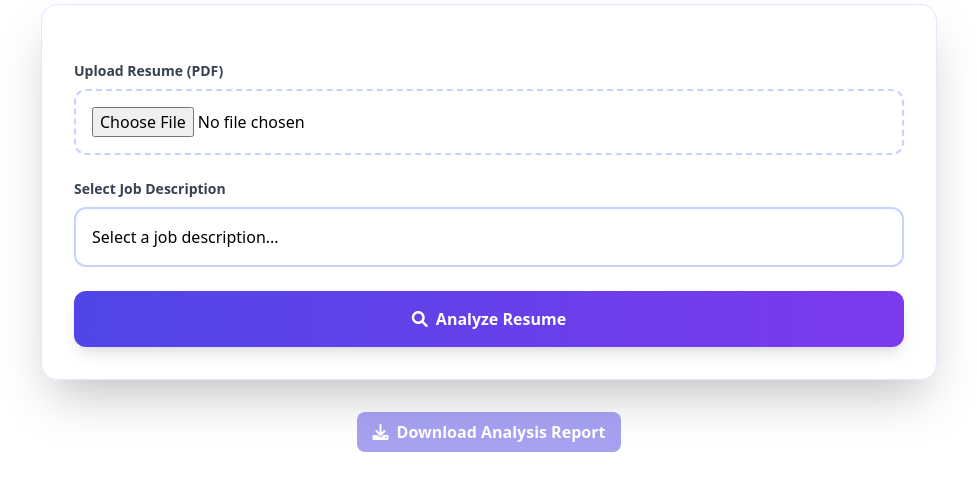
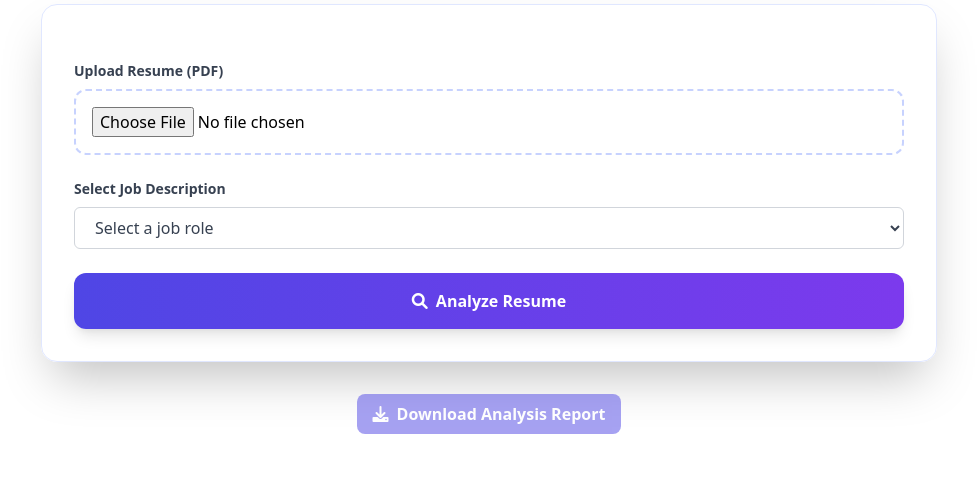
Before and after one commit to YashGhoda/ai_resume_checker, a Django app: page / in a window 1280 px wide. Shown: the part 180-671 px from the top of the page, without its empty margins (151-1128 px from the left). Run offline with Django 5.2, Linux system fonts and the light colour scheme; data comes from the database, SQL or seed files in the repository; both versions use the stored data as it was after the commit; some libraries are stand-ins or nearby versions.

Commit message:
pdf forma updated

```diff
--- a/core/resume/static/resume/js/main.js
+++ b/core/resume/static/resume/js/main.js
@@ -93,10 +93,10 @@ document.addEventListener('DOMContentLoaded', function() {
         return cookieValue;
     }
 
-    // Display results function
+    // Display results function - keep this HTML-only
     function displayResults(data) {
-        window.lastAnalysisData = data; // Store the data for PDF generation
-        console.log('Displaying results:', data);
+        window.lastAnalysisData = data;
+        console.log('Full response data:', data);
 
         // Show results section
         const results = document.getElementById('results');
@@ -117,14 +117,27 @@ document.addEventListener('DOMContentLoaded', function() {
             scoreValue.innerHTML = `<span class="text-white font-bold">${rank}%</span>`;
         }
 
-        // Experience
+        // Experience - Updated logic with styled text
         const experience = document.getElementById('experience');
         if (experience) {
-            const years = data.data.total_experience || 0;
-            experience.textContent = `${years} years`;
+            const years = data.data.total_experience;
+            let experienceText = '';
+
+            if (!years) {
+                experienceText = '<span class="text-xl font-bold text-indigo-600">Fresher</span> <span class="text-gray-600">(Looking for first job)</span>';
+            } else if (years < 3) {
+                experienceText = `<span class="text-xl font-bold text-indigo-600">Fresher</span> <span class="text-gray-600">(${years} ${years === 1 ? 'year' : 'years'})</span>`;
+            } else {
+                experienceText = `<span class="text-xl font-bold text-indigo-600">Experienced</span> <span class="text-gray-600">(${years} years)</span>`;
+            }
+
+            // Using innerHTML instead of textContent to render HTML tags
+            experience.innerHTML = experienceText;
+        } else {
+            console.log('Experience element not found'); // Debug log
         }
 
-        // Skills
+        // Skills with improved wrapping
         const skillsContainer = document.getElementById('skills');
         if (skillsContainer) {
             skillsContainer.innerHTML = '';
@@ -156,7 +169,7 @@ document.addEventListener('DOMContentLoaded', function() {
             }
         }
 
-        // Missing Skills
+        // Missing Skills with improved formatting
         const missingSkillsContainer = document.getElementById('missingSkills');
         if (missingSkillsContainer) {
             missingSkillsContainer.innerHTML = '';
@@ -172,18 +185,44 @@ document.addEventListener('DOMContentLoaded', function() {
             }
         }
 
-        // Score Breakdown
+        // Score Breakdown section
         if (data.data.score_breakdown) {
-            const breakdown = data.data.score_breakdown;
-            ['skills', 'experience', 'projects', 'keywords'].forEach(key => {
-                const scoreElement = document.getElementById(`${key}Score`);
-                const scoreBar = document.getElementById(`${key}ScoreBar`);
-                if (scoreElement && scoreBar) {
-                    const score = breakdown[key] || 0;
-                    scoreElement.textContent = `${score}%`;
-                    scoreBar.style.width = `${score}%`;
-                }
-            });
+            const breakdownContainer = document.getElementById('scoreBreakdown');
+            if (breakdownContainer) {
+                breakdownContainer.innerHTML = ''; // Clear existing content
+
+                // Add title
+                const titleDiv = document.createElement('div');
+                titleDiv.className = 'text-xl font-bold text-indigo-600 mb-4';
+                titleDiv.textContent = 'Detailed Score Breakdown';
+                breakdownContainer.appendChild(titleDiv);
+
+                // Define categories in desired order
+                const categories = [
+                    { key: 'skills', label: 'Skills' },
+                    { key: 'experience', label: 'Experience' },
+                    { key: 'projects', label: 'Projects' },
+                    { key: 'keywords', label: 'Keywords' }
+                ];
+
+                // Add each category
+                categories.forEach(({ key, label }) => {
+                    const value = data.data.score_breakdown[key] || 0;
+
+                    const div = document.createElement('div');
+                    div.className = 'mb-4';
+                    div.innerHTML = `
+                        <div class="flex justify-between items-center mb-2">
+                            <span class="text-indigo-600 font-medium">${label}:</span>
+                            <span class="text-indigo-600">${value}%</span>
+                        </div>
+                        <div class="w-full bg-gray-200 rounded-full h-2.5">
+                            <div class="bg-indigo-600 h-2.5 rounded-full" style="width: ${value}%"></div>
+                        </div>
+                    `;
+                    breakdownContainer.appendChild(div);
+                });
+            }
         }
 
         // Project Descriptions
@@ -224,125 +263,244 @@ document.addEventListener('DOMContentLoaded', function() {
         }
     }
 
-    // Fetch job descriptions
+    // Fetch job descriptions and populate dropdown
     fetch('/api/jobs')
         .then(response => response.json())
         .then(data => {
             if (data.data && jobSelect) {
+                // Add a default option
+                const defaultOption = document.createElement('option');
+                defaultOption.value = '';
+                defaultOption.textContent = 'Select a job role';
+                jobSelect.appendChild(defaultOption);
+
+                // Add job options
                 data.data.forEach(job => {
                     const option = document.createElement('option');
                     option.value = job.id;
                     option.textContent = job.job_title;
                     jobSelect.appendChild(option);
                 });
+
+                // Enable the select element
+                jobSelect.disabled = false;
+            } else {
+                console.error('No job data received or job select element not found');
             }
         })
-        .catch(error => console.error('Error fetching jobs:', error));
+        .catch(error => {
+            console.error('Error fetching jobs:', error);
+            // Add error handling UI feedback if needed
+            if (jobSelect) {
+                const errorOption = document.createElement('option');
+                errorOption.textContent = 'Error loading job roles';
+                jobSelect.appendChild(errorOption);
+            }
+        });
 
-    // Add this after your existing code
+    // Keep PDF generation separate in the generatePDF function
     function generatePDF(data) {
-        // Create new jsPDF instance
         const { jsPDF } = window.jspdf;
         const doc = new jsPDF();
-        let yPos = 20; // Starting Y position
-        const lineHeight = 10;
+        let yPos = 25;
+        const lineHeight = 7;
+        const margin = 20;
+        const contentWidth = doc.internal.pageSize.width - (margin * 2);
+
+        // Helper function for section headers
+        function addSectionHeader(text) {
+            yPos += lineHeight;
+            doc.setDrawColor(63, 81, 181); // Indigo color
+            doc.setFont('helvetica', 'bold');
+            doc.setFontSize(14);
+            doc.setTextColor(63, 81, 181);
+            doc.text(text, margin, yPos);
+            doc.line(margin, yPos + 1, margin + contentWidth, yPos + 1);
+            yPos += lineHeight * 1.2;
+        }
+
+        // Get job role
+        const jobSelect = document.getElementById('jobDescription');
+        const selectedJobTitle = jobSelect.options[jobSelect.selectedIndex].text;
 
         // Title
         doc.setFont('helvetica', 'bold');
-        doc.setFontSize(20);
+        doc.setFontSize(22);
+        doc.setTextColor(44, 62, 80);
         doc.text('Resume Analysis Report', 105, yPos, { align: 'center' });
         yPos += lineHeight * 2;
 
+        // Job Role
+        doc.setFontSize(14);
+        doc.setFont('helvetica', 'normal');
+        doc.setTextColor(52, 73, 94);
+        doc.text(`Position: ${selectedJobTitle}`, 105, yPos, { align: 'center' });
+        yPos += lineHeight * 2;
+
         // Match Score
-        doc.setFontSize(16);
-        doc.text(`Match Score: ${data.data.rank}%`, 20, yPos);
-        yPos += lineHeight * 1.5;
+        addSectionHeader('Overall Match Score');
+        doc.setFont('helvetica', 'normal');
+        doc.setFontSize(12);
+        doc.setTextColor(0, 0, 0);
+        const score = data.data.rank;
+        doc.text(`${score}% Match with the job requirements`, margin, yPos);
+        yPos += lineHeight * 2;
 
         // Experience
-        doc.text(`Experience: ${data.data.total_experience} years`, 20, yPos);
-        yPos += lineHeight * 1.5;
+        addSectionHeader('Experience Level');
+        const years = data.data.total_experience || 0;
+        let experienceText = '';
+        if (!years) {
+            experienceText = 'Fresher (Looking for first job)';
+        } else if (years < 3) {
+            experienceText = `Fresher (${years} ${years === 1 ? 'year' : 'years'} of experience)`;
+        } else {
+            experienceText = `Experienced Professional (${years} years of experience)`;
+        }
+        doc.text(experienceText, margin, yPos);
+        yPos += lineHeight * 2;
 
         // Skills
-        doc.text('Skills:', 20, yPos);
-        yPos += lineHeight;
         if (data.data.skills && data.data.skills.length > 0) {
-            doc.setFontSize(12);
-            const skillsText = data.data.skills.join(', ');
-            const splitSkills = doc.splitTextToSize(skillsText, 170);
-            doc.text(splitSkills, 20, yPos);
-            yPos += (splitSkills.length * lineHeight);
+            addSectionHeader('Your Skills');
+            const skills = data.data.skills;
+            let skillsText = '';
+
+            doc.setFont('helvetica', 'normal');
+            doc.setFontSize(11);
+
+            skills.forEach((skill, index) => {
+                const separator = index === 0 ? '' : ' • ';
+                const newText = separator + skill;
+
+                if (doc.getTextWidth(skillsText + newText) > contentWidth - 5) {
+                    doc.text(skillsText, margin, yPos);
+                    yPos += lineHeight;
+                    skillsText = skill;
+                } else {
+                    skillsText += newText;
+                }
+            });
+
+            if (skillsText) {
+                doc.text(skillsText, margin, yPos);
+                yPos += lineHeight * 2;
+            }
         }
-        yPos += lineHeight;
+
+        // Missing Skills
+        if (data.data.missing_skills && data.data.missing_skills.length > 0) {
+            addSectionHeader('Recommended Skills to Learn');
+            doc.setFont('helvetica', 'normal');
+            doc.setFontSize(11);
+
+            data.data.missing_skills.forEach(skill => {
+                doc.text(`•  ${skill}`, margin + 3, yPos);
+                yPos += lineHeight;
+            });
+            yPos += lineHeight;
+        }
+
+        // Score Breakdown on new page
+        if (data.data.score_breakdown) {
+            doc.addPage();
+            yPos = 25; // Reset Y position for new page
+
+            // Add title with underline
+            doc.setFont('helvetica', 'bold');
+            doc.setFontSize(14);
+            doc.setTextColor(63, 81, 181);
+            doc.text('Detailed Score Breakdown', margin, yPos);
+
+            // Draw underline
+            const titleWidth = doc.getTextWidth('Detailed Score Breakdown');
+            doc.line(margin, yPos + 1, margin + contentWidth, yPos + 1);
+
+            yPos += lineHeight * 2;
+
+            // Reset font for content
+            doc.setFont('helvetica', 'normal');
+            doc.setFontSize(11);
+
+            // Define categories in desired order
+            const categories = [
+                { key: 'skills', label: 'Skills' },
+                { key: 'experience', label: 'Experience' },
+                { key: 'projects', label: 'Projects' },
+                { key: 'keywords', label: 'Keywords' }
+            ];
+
+            categories.forEach(({ key, label }) => {
+                const value = data.data.score_breakdown[key] || 0;
+
+                // Draw label
+                doc.setTextColor(63, 81, 181);
+                doc.text(`${label}:`, margin, yPos);
+
+                // Draw percentage (right-aligned)
+                const percentText = `${value}%`;
+                const percentWidth = doc.getTextWidth(percentText);
+                doc.text(percentText, margin + contentWidth - percentWidth, yPos);
+
+                yPos += lineHeight;
+
+                // Draw progress bar background (gray)
+                doc.setFillColor(229, 231, 235);
+                doc.rect(margin, yPos - 4, contentWidth, 6, 'F');
+
+                // Draw progress bar (blue)
+                doc.setFillColor(63, 81, 181);
+                const progressWidth = (contentWidth * value) / 100;
+                doc.rect(margin, yPos - 4, progressWidth, 6, 'F');
+
+                // Add space before next category
+                yPos += lineHeight * 2;
+            });
+        }
 
         // Project Categories
-        doc.setFontSize(16);
-        doc.text('Project Categories:', 20, yPos);
-        yPos += lineHeight;
         if (data.data.project_category && data.data.project_category.length > 0) {
-            doc.setFontSize(12);
-            data.data.project_category.forEach(category => {
-                doc.text(`• ${category}`, 25, yPos);
+            addSectionHeader('Project Categories');
+            doc.setFont('helvetica', 'normal');
+            doc.setFontSize(11);
+            const categories = data.data.project_category.join(' • ');
+            const splitCategories = doc.splitTextToSize(categories, contentWidth - 10);
+            doc.text(splitCategories, margin, yPos);
+            yPos += (splitCategories.length * lineHeight) + lineHeight;
+        }
+
+        // Project Details
+        if (data.data.project_description && Object.keys(data.data.project_description).length > 0) {
+            addSectionHeader('Project Details');
+            Object.entries(data.data.project_description).forEach(([project, description]) => {
+                if (yPos > doc.internal.pageSize.height - 40) {
+                    doc.addPage();
+                    yPos = 25;
+                }
+
+                doc.setFont('helvetica', 'bold');
+                doc.setFontSize(11);
+                doc.text(project, margin, yPos);
                 yPos += lineHeight;
-            });
-        }
-        yPos += lineHeight;
 
-        // Missing Skills
-        doc.setFontSize(16);
-        doc.text('Missing Skills:', 20, yPos);
-        yPos += lineHeight;
-        if (data.data.missing_skills && data.data.missing_skills.length > 0) {
-            doc.setFontSize(12);
-            data.data.missing_skills.forEach(skill => {
-                doc.text(`• ${skill}`, 25, yPos);
-                yPos += lineHeight;
-            });
-        }
-        yPos += lineHeight;
-
-        // Score Breakdown
-        doc.setFontSize(16);
-        doc.text('Score Breakdown:', 20, yPos);
-        yPos += lineHeight;
-        if (data.data.score_breakdown) {
-            doc.setFontSize(12);
-            Object.entries(data.data.score_breakdown).forEach(([key, value]) => {
-                const formattedKey = key.charAt(0).toUpperCase() + key.slice(1);
-                doc.text(`${formattedKey}: ${value}%`, 25, yPos);
-                yPos += lineHeight;
-            });
-        }
-        yPos += lineHeight;
-
-        // Project Descriptions
-        if (data.data.project_description && Object.keys(data.data.project_description).length > 0) {
-            doc.setFontSize(16);
-            doc.text('Project Descriptions:', 20, yPos);
-            yPos += lineHeight;
-            doc.setFontSize(12);
-            Object.entries(data.data.project_description).forEach(([project, description]) => {
-                // Check if we need a new page
-                if (yPos > 250) {
-                    doc.addPage();
-                    yPos = 20;
-                }
-                doc.setFont('helvetica', 'bold');
-                doc.text(project, 25, yPos);
-                yPos += lineHeight;
                 doc.setFont('helvetica', 'normal');
-                const splitDesc = doc.splitTextToSize(description, 160);
-                doc.text(splitDesc, 25, yPos);
-                yPos += (splitDesc.length * lineHeight) + 5;
+                doc.setFontSize(10);
+                const splitDesc = doc.splitTextToSize(description, contentWidth - 10);
+                doc.text(splitDesc, margin + 5, yPos);
+                yPos += (splitDesc.length * lineHeight) + lineHeight;
             });
         }
 
         // Footer
-        doc.setFontSize(10);
-        doc.text('Generated by Resume Analyzer', 105, 285, { align: 'center' });
-        doc.text(new Date().toLocaleString(), 105, 290, { align: 'center' });
+        const pageHeight = doc.internal.pageSize.height;
+        doc.setFontSize(9);
+        doc.setTextColor(128, 128, 128);
+        doc.text('Generated by Resume Analyzer', 105, pageHeight - 15, { align: 'center' });
+        doc.text(new Date().toLocaleDateString(), 105, pageHeight - 10, { align: 'center' });
 
         // Save the PDF
-        doc.save('resume-analysis-report.pdf');
+        const filename = `${selectedJobTitle.toLowerCase().replace(/\s+/g, '-')}_analyze.pdf`;
+        doc.save(filename);
     }
 
     // Download button click handler
--- a/core/resume/templates/index.html
+++ b/core/resume/templates/index.html
@@ -57,8 +57,13 @@
 
                     <div>
                         <label class="block text-gray-700 text-sm font-semibold mb-2">Select Job Description</label>
-                        <select id="jobDescription" class="w-full p-4 border-2 border-indigo-200 rounded-xl focus:border-indigo-400 focus:outline-none transition duration-200 hover:border-indigo-300 appearance-none bg-white">
-                            <option value="">Select a job description...</option>
+                        <select
+                            id="jobDescription"
+                            name="jobDescription"
+                            class="block w-full px-4 py-2 mt-2 text-gray-700 bg-white border border-gray-300 rounded-md focus:border-indigo-500 focus:outline-none focus:ring"
+                            required
+                        >
+                            <option value="" disabled selected>Select a job role</option>
                         </select>
                     </div>
 
@@ -97,7 +102,7 @@
                         <h3 class="font-bold text-xl mb-4 text-gray-800 flex items-center">
                             <i class="fas fa-briefcase mr-2 text-indigo-500"></i>Experience
                         </h3>
-                        <p id="experience" class="text-2xl text-indigo-600 font-bold"></p>
+                        <div id="experience" class="text-gray-700"></div>
                     </div>
 
                     <!-- Skills Card -->
```
Also changed, not shown: core/db.sqlite3.
